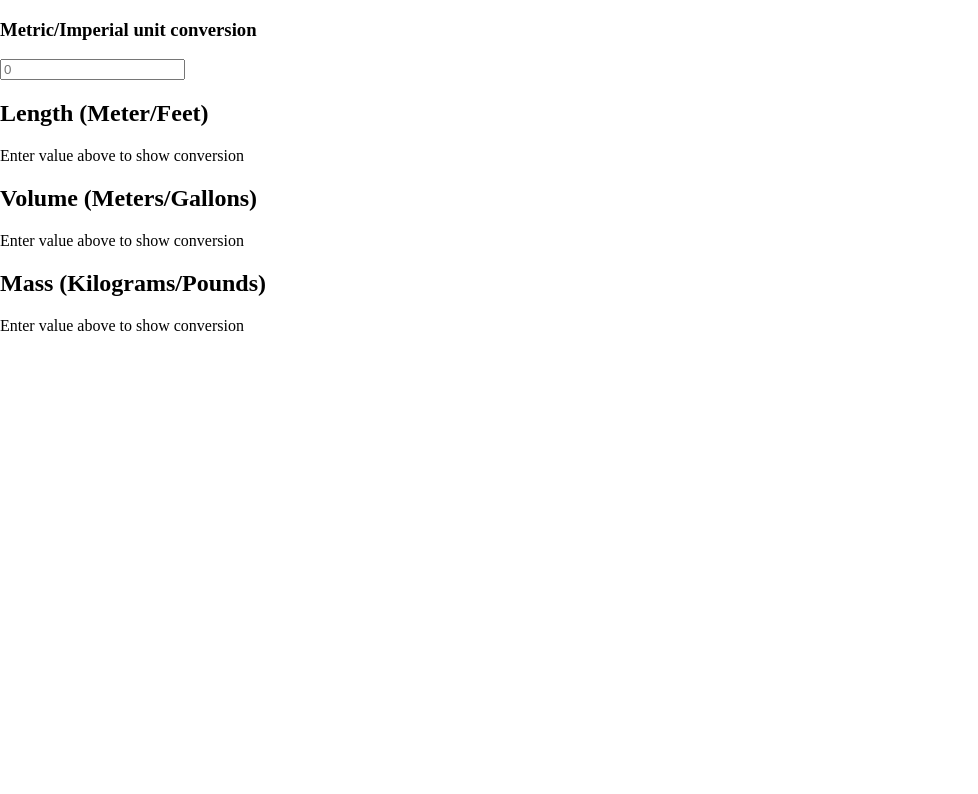
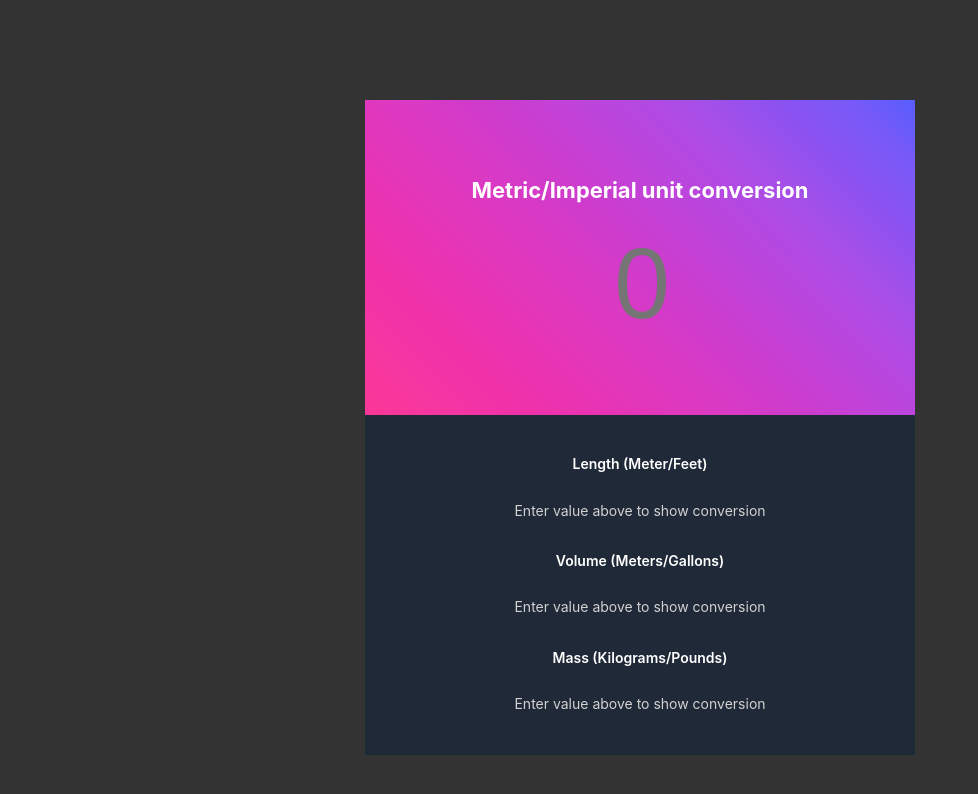
Before and after one commit to m3t4m1k3/unit-converter, a plain HTML site: page index.html in a window 1280 px wide. Shown: the whole page, without its empty margins (0-978 px from the left). Drawn offline with Linux system fonts and the light colour scheme.

Commit message:
add index.css stylesheet

```diff
--- a/index.css
+++ b/index.css
@@ -1,4 +1,68 @@
-html, body {
-    margin: 0;
-    padding: 0;
+body {
+    background: #333;
+    font-family: 'Inter', sans-serif;
+    color: #FFF;
 }
+
+h1 {
+    font-size: 22px;
+}
+
+h2 {
+    font-size: 14px;
+    font-weight: 600;
+}
+
+p {
+    color: #D2D2D2;
+    font-size: 14px;
+    font-weight: 400;
+    margin-top: 10px;
+}
+
+#input-el, #input-el:focus {
+    width: 100%;
+    color: inherit;
+    text-align: inherit;
+    font-size: 100px;
+    background: none;
+    border: none;
+    outline: none;
+}
+
+.card {
+    width: 550px;
+    margin: 100px auto 0 auto;
+    text-align: center;
+}
+
+.card-top {
+    font-weight: 800;
+    height: 260px;
+    padding-top: 55px;
+    background-image: linear-gradient(
+        45deg,
+        hsl(331deg 96% 60%) 0%,
+        hsl(327deg 92% 59%) 8%,
+        hsl(323deg 87% 57%) 17%,
+        hsl(319deg 82% 56%) 25%,
+        hsl(314deg 75% 55%) 33%,
+        hsl(308deg 68% 54%) 42%,
+        hsl(301deg 60% 52%) 50%,
+        hsl(292deg 65% 55%) 58%,
+        hsl(283deg 71% 58%) 67%,
+        hsl(274deg 77% 61%) 75%,
+        hsl(263deg 84% 63%) 83%,
+        hsl(252deg 91% 66%) 92%,
+        hsl(238deg 99% 67%) 100%
+    );
+}
+
+.card-bottom {
+    display: flex;
+    flex-direction: column;
+    justify-content: space-around;
+    padding: 25px;
+    height: 290px;
+    background-color: #1F2937;
+}
```
